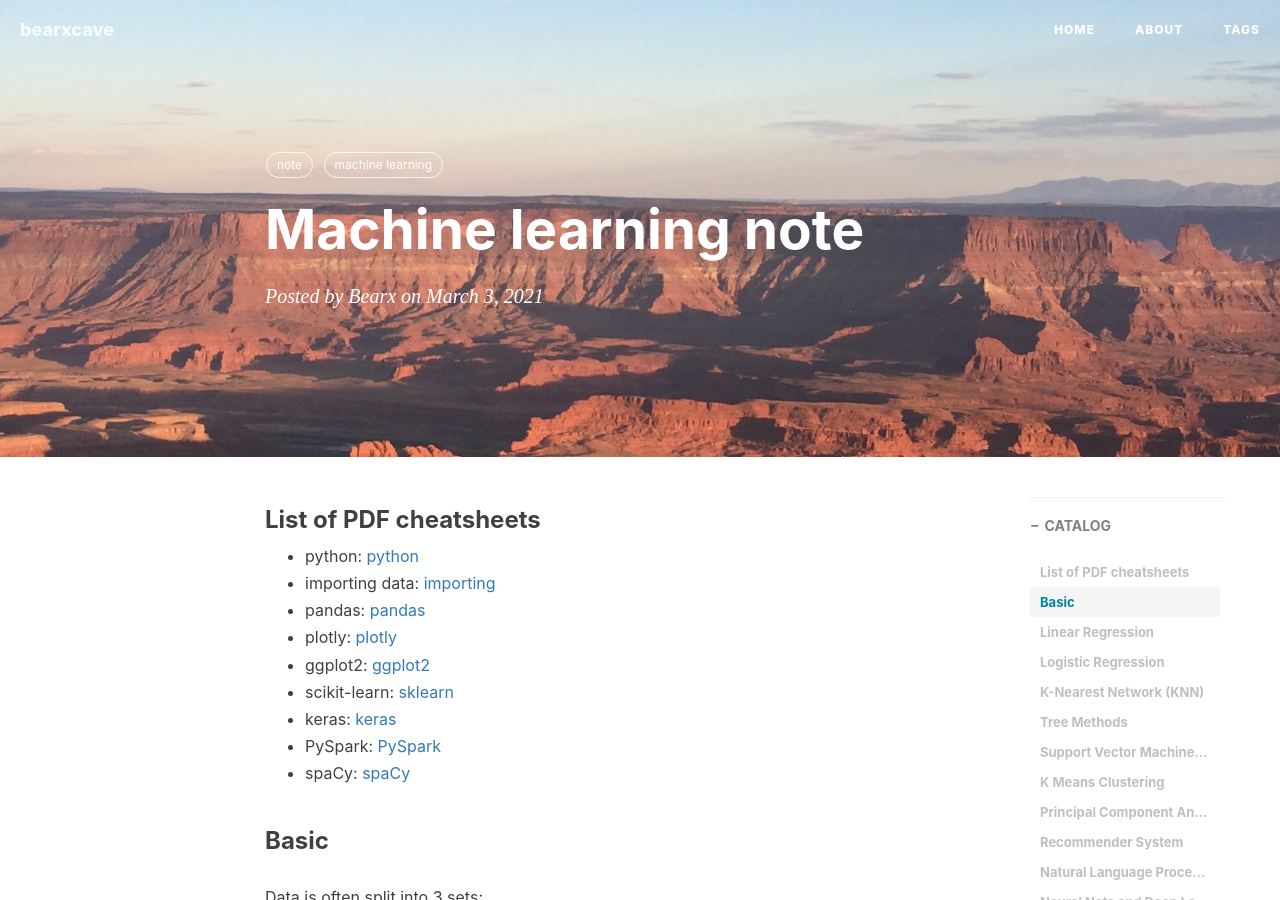
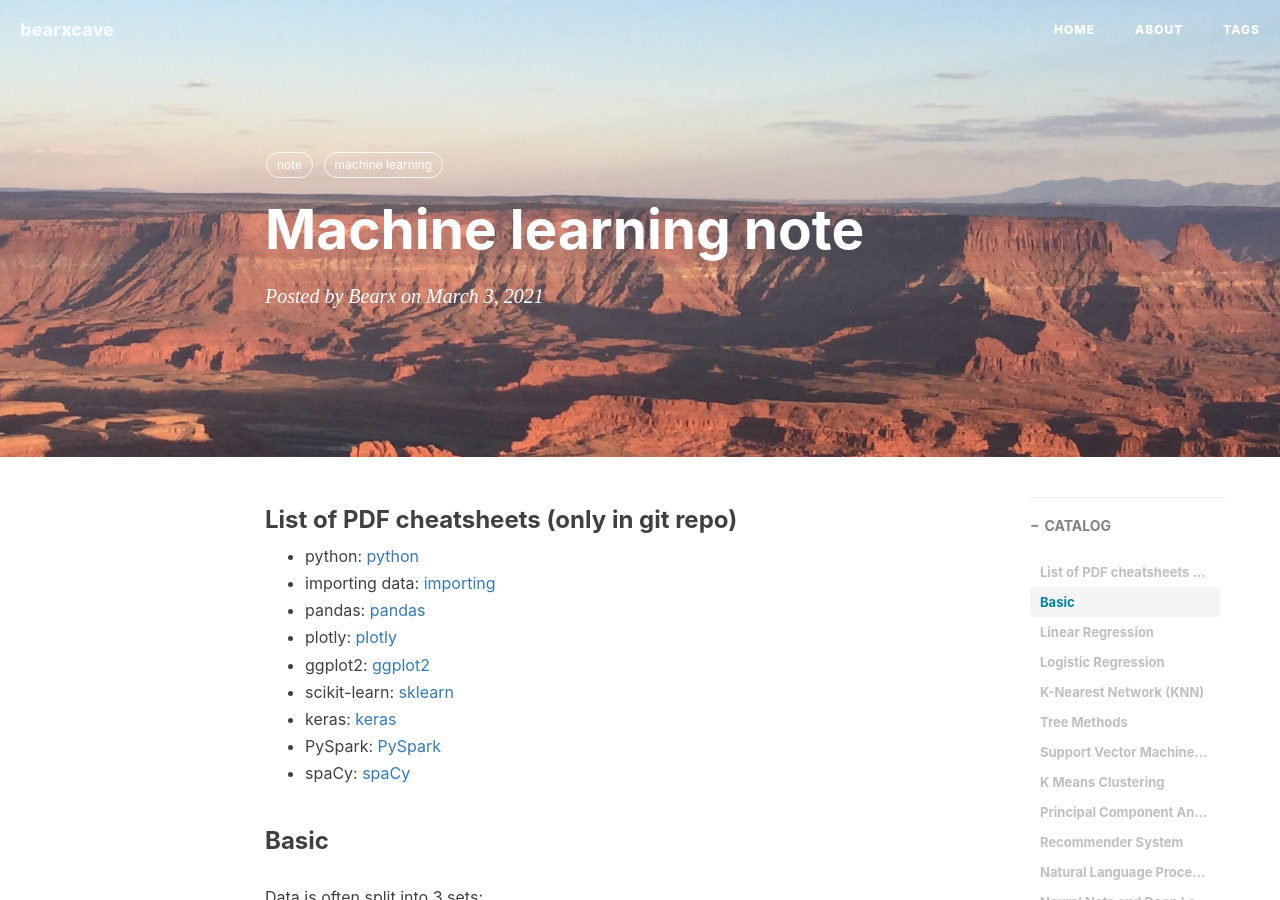
Before and after one commit to Bearxcave/Bearxcave.github.io, a Jekyll site: the page built from _posts/2021-03-03-cheatsheet-machine-learning-bootcamp-note.md, in a window 1280 px wide and 900 px high. Built offline with Jekyll 4.4.1, drawn with Linux system fonts in a browser that asks for light colours; nearby versions of some CDN libraries; formulas are drawn with MathJax 3; comment, search, counter and statistics services are not loaded.

Commit message:
Update 2021-03-03-cheatsheet-machine-learning-bootcamp-note.md

```diff
--- a/_posts/2021-03-03-cheatsheet-machine-learning-bootcamp-note.md
+++ b/_posts/2021-03-03-cheatsheet-machine-learning-bootcamp-note.md
@@ -10,7 +10,7 @@ tags:
     - machine learning
 ---
 
-### List of PDF cheatsheets
+### List of PDF cheatsheets (only in git repo)
 
 * python: [python](../img/cheatsheet/cheat%20sheet%20python.pdf)
 * importing data: [importing](../img/cheatsheet/cheat%20sheet%20importing%20data.pdf)
```
